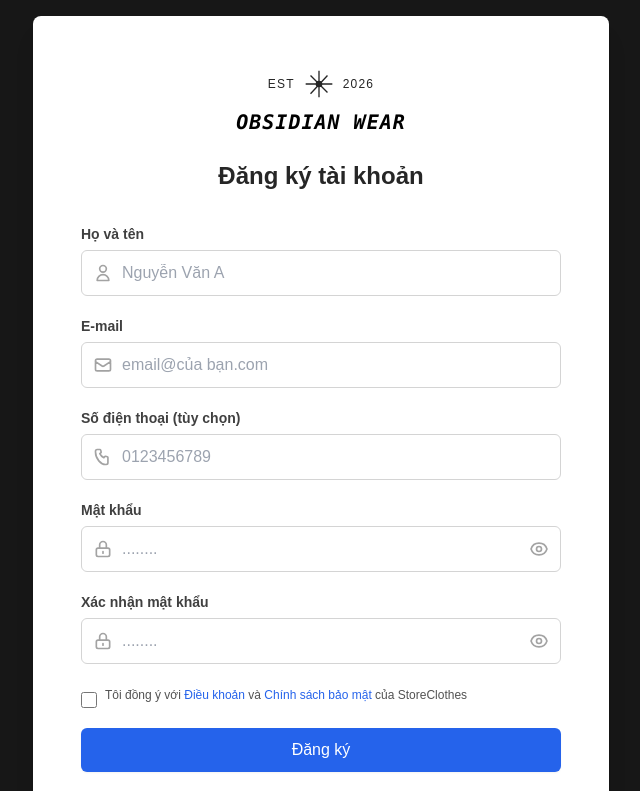
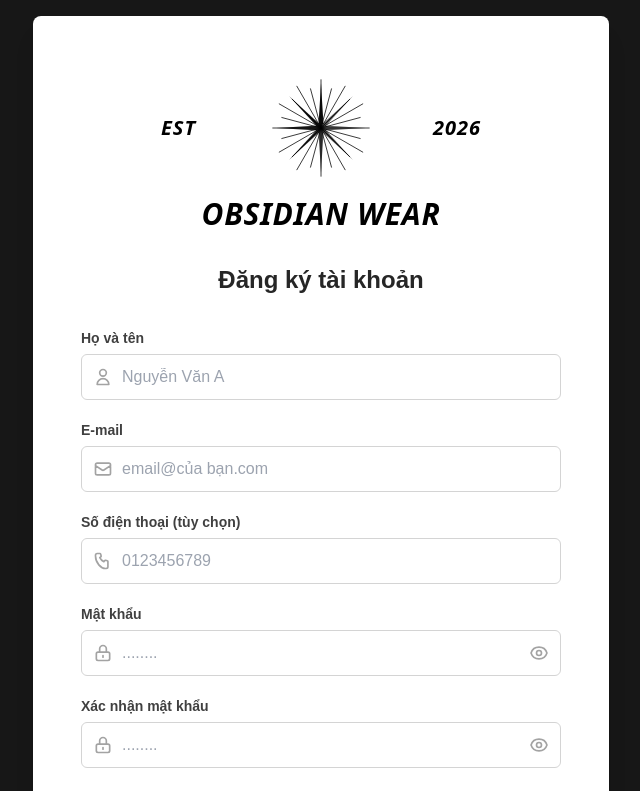
Before and after one commit to phuloi171024/Obsidian-Wear-New, a React (Vite) app in the folder client/: page /register in a window 1280 px wide. Shown: the top 791 px of the page, without its empty margins (319-959 px from the left). Built offline with nearby package versions, Linux system fonts and the light colour scheme.

Commit message:
Update Register.jsx

```diff
--- a/client/src/pages/Register.jsx
+++ b/client/src/pages/Register.jsx
@@ -40,17 +40,58 @@ const Register = () => {
   return (
     <div className="min-h-screen bg-neutral-900 flex items-center justify-center p-4">
       <div className="bg-white text-black w-full max-w-xl rounded-lg shadow-xl p-8 md:p-12 flex flex-col items-center">
-        {/* LOGO */}
-        <div className="flex flex-col items-center mb-6 select-none">
-          <div className="flex items-center space-x-2 text-xs font-serif tracking-widest text-neutral-800">
-            <span>EST</span>
-            <svg className="w-8 h-8 my-1" viewBox="0 0 24 24" fill="none" stroke="currentColor" strokeWidth="1">
-              <path d="M12 2v20M2 12h20M5.64 5.64l12.72 12.72M5.64 19.36L18.36 5.64" />
-              <circle cx="12" cy="12" r="2" fill="currentColor" />
+
+        {/* CỤM LOGO OBSIDIAN WEAR CHUẨN ĐỒNG BỘ */}
+        <div className="flex flex-col items-center mb-8 select-none w-full max-w-sm">
+          <div className="flex items-center justify-center w-full relative">
+            {/* Chữ EST bên trái */}
+            <span className="text-xl font-black font-sans italic tracking-wider text-black absolute left-4 md:left-8">
+              EST
+            </span>
+
+            {/* Biểu tượng Ngôi sao tỏa sáng (Spike Starburst) chính giữa */}
+            <svg className="w-32 h-32 text-black" viewBox="0 0 100 100" fill="currentColor">
+              {/* Tâm ngôi sao phối hiệu ứng 3D đổ bóng */}
+              <polygon points="50,15 52,48 50,50 48,48" fill="#111" />
+              <polygon points="50,85 52,52 50,50 48,52" fill="#444" />
+              <polygon points="15,50 48,48 50,50 48,52" fill="#222" />
+              <polygon points="85,50 52,48 50,50 52,52" fill="#555" />
+
+              <polygon points="25,25 49,47 50,50 47,49" fill="#111" />
+              <polygon points="75,75 51,53 50,50 53,51" fill="#444" />
+              <polygon points="25,75 47,51 50,50 49,53" fill="#222" />
+              <polygon points="75,25 53,49 50,50 51,47" fill="#555" />
+
+              {/* Các tia sáng phụ xung quanh */}
+              {[...Array(24)].map((_, i) => {
+                const angle = (i * 15) * Math.PI / 180;
+                const length = i % 2 === 0 ? 38 : 32;
+                const x2 = 50 + length * Math.cos(angle);
+                const y2 = 50 + length * Math.sin(angle);
+                return (
+                  <line
+                    key={i}
+                    x1="50"
+                    y1="50"
+                    x2={x2}
+                    y2={y2}
+                    stroke="black"
+                    strokeWidth="0.6"
+                  />
+                );
+              })}
             </svg>
-            <span>2026</span>
+
+            {/* Chữ 2026 bên phải */}
+            <span className="text-xl font-black font-sans italic tracking-wider text-black absolute right-4 md:right-8">
+              2026
+            </span>
           </div>
-          <h1 className="text-xl font-black tracking-wider uppercase font-mono italic mt-1 text-black">Obsidian Wear</h1>
+
+          {/* Tên thương hiệu */}
+          <h1 className="text-3xl font-black tracking-wide uppercase font-sans italic mt-1 text-black text-center w-full">
+            OBSIDIAN WEAR
+          </h1>
         </div>
 
         <h2 className="text-2xl font-bold mb-8 text-neutral-800">Đăng ký tài khoản</h2>
@@ -62,7 +103,7 @@ const Register = () => {
               <span className="absolute inset-y-0 left-0 flex items-center pl-3 text-neutral-400">
                 <svg className="w-5 h-5" fill="none" stroke="currentColor" strokeWidth="2" viewBox="0 0 24 24"><path strokeLinecap="round" strokeLinejoin="round" d="M16 7a4 4 0 11-8 0 4 4 0 018 0zM12 14a7 7 0 00-7 7h14a7 7 0 00-7-7z" /></svg>
               </span>
-              <input type="text" name="fullName" placeholder="Nguyễn Văn A" value={formData.fullName} onChange={handleChange} required className="w-full pl-10 pr-4 py-2.5 border border-neutral-300 rounded-md focus:outline-none focus:ring-2 focus:ring-blue-500 bg-white text-black" />
+              <input type="text" name="fullName" placeholder="Nguyễn Văn A" value={formData.fullName} onChange={handleChange} required className="w-full pl-10 pr-4 py-2.5 border border-neutral-300 rounded-md focus:outline-none focus:ring-2 focus:ring-neutral-800 bg-white text-black" />
             </div>
           </div>
 
@@ -72,7 +113,7 @@ const Register = () => {
               <span className="absolute inset-y-0 left-0 flex items-center pl-3 text-neutral-400">
                 <svg className="w-5 h-5" fill="none" stroke="currentColor" strokeWidth="2" viewBox="0 0 24 24"><path strokeLinecap="round" strokeLinejoin="round" d="M3 8l7.89 5.26a2 2 0 002.22 0L21 8M5 19h14a2 2 0 002-2V7a2 2 0 00-2-2H5a2 2 0 00-2 2v10a2 2 0 002 2z" /></svg>
               </span>
-              <input type="email" name="email" placeholder="email@của bạn.com" value={formData.email} onChange={handleChange} required className="w-full pl-10 pr-4 py-2.5 border border-neutral-300 rounded-md focus:outline-none focus:ring-2 focus:ring-blue-500 bg-white text-black" />
+              <input type="email" name="email" placeholder="email@của bạn.com" value={formData.email} onChange={handleChange} required className="w-full pl-10 pr-4 py-2.5 border border-neutral-300 rounded-md focus:outline-none focus:ring-2 focus:ring-neutral-800 bg-white text-black" />
             </div>
           </div>
 
@@ -82,7 +123,7 @@ const Register = () => {
               <span className="absolute inset-y-0 left-0 flex items-center pl-3 text-neutral-400">
                 <svg className="w-5 h-5" fill="none" stroke="currentColor" strokeWidth="2" viewBox="0 0 24 24"><path strokeLinecap="round" strokeLinejoin="round" d="M3 5a2 2 0 012-2h3.28a1 1 0 01.94.725l.548 2.2a1 1 0 01-.321.988l-1.305.98a10.582 10.582 0 004.872 4.872l.98-1.305a1 1 0 01.988-.321l2.2.548a1 1 0 01.725.94V19a2 2 0 01-2 2h-1C9.716 21 3 14.284 3 6V5z" /></svg>
               </span>
-              <input type="tel" name="phone" placeholder="0123456789" value={formData.phone} onChange={handleChange} className="w-full pl-10 pr-4 py-2.5 border border-neutral-300 rounded-md focus:outline-none focus:ring-2 focus:ring-blue-500 bg-white text-black" />
+              <input type="tel" name="phone" placeholder="0123456789" value={formData.phone} onChange={handleChange} className="w-full pl-10 pr-4 py-2.5 border border-neutral-300 rounded-md focus:outline-none focus:ring-2 focus:ring-neutral-800 bg-white text-black" />
             </div>
           </div>
 
@@ -92,7 +133,7 @@ const Register = () => {
               <span className="absolute inset-y-0 left-0 flex items-center pl-3 text-neutral-400">
                 <svg className="w-5 h-5" fill="none" stroke="currentColor" strokeWidth="2" viewBox="0 0 24 24"><path strokeLinecap="round" strokeLinejoin="round" d="M12 15v2m-6 4h12a2 2 0 002-2v-6a2 2 0 00-2-2H6a2 2 0 00-2 2v6a2 2 0 002 2zm10-10V7a4 4 0 00-8 0v4h8z" /></svg>
               </span>
-              <input type={showPassword ? 'text' : 'password'} name="password" placeholder="........" value={formData.password} onChange={handleChange} required className="w-full pl-10 pr-10 py-2.5 border border-neutral-300 rounded-md focus:outline-none focus:ring-2 focus:ring-blue-500 bg-white text-black" />
+              <input type={showPassword ? 'text' : 'password'} name="password" placeholder="........" value={formData.password} onChange={handleChange} required className="w-full pl-10 pr-10 py-2.5 border border-neutral-300 rounded-md focus:outline-none focus:ring-2 focus:ring-neutral-800 bg-white text-black" />
               <button type="button" onClick={() => setShowPassword(!showPassword)} className="absolute inset-y-0 right-0 flex items-center pr-3 text-neutral-400 hover:text-neutral-600">
                 <svg className="w-5 h-5" fill="none" stroke="currentColor" strokeWidth="2" viewBox="0 0 24 24"><path strokeLinecap="round" strokeLinejoin="round" d="M15 12a3 3 0 11-6 0 3 3 0 016 0zM2.458 12C3.732 7.943 7.523 5 12 5c4.478 0 8.268 2.943 9.542 7-1.274 4.057-5.064 7-9.542 7-4.477 0-8.268-2.943-9.542-7z" /></svg>
               </button>
@@ -105,7 +146,7 @@ const Register = () => {
               <span className="absolute inset-y-0 left-0 flex items-center pl-3 text-neutral-400">
                 <svg className="w-5 h-5" fill="none" stroke="currentColor" strokeWidth="2" viewBox="0 0 24 24"><path strokeLinecap="round" strokeLinejoin="round" d="M12 15v2m-6 4h12a2 2 0 002-2v-6a2 2 0 00-2-2H6a2 2 0 00-2 2v6a2 2 0 002 2zm10-10V7a4 4 0 00-8 0v4h8z" /></svg>
               </span>
-              <input type={showConfirmPassword ? 'text' : 'password'} name="confirmPassword" placeholder="........" value={formData.confirmPassword} onChange={handleChange} required className="w-full pl-10 pr-10 py-2.5 border border-neutral-300 rounded-md focus:outline-none focus:ring-2 focus:ring-blue-500 bg-white text-black" />
+              <input type={showConfirmPassword ? 'text' : 'password'} name="confirmPassword" placeholder="........" value={formData.confirmPassword} onChange={handleChange} required className="w-full pl-10 pr-10 py-2.5 border border-neutral-300 rounded-md focus:outline-none focus:ring-2 focus:ring-neutral-800 bg-white text-black" />
               <button type="button" onClick={() => setShowConfirmPassword(!showConfirmPassword)} className="absolute inset-y-0 right-0 flex items-center pr-3 text-neutral-400 hover:text-neutral-600">
                 <svg className="w-5 h-5" fill="none" stroke="currentColor" strokeWidth="2" viewBox="0 0 24 24"><path strokeLinecap="round" strokeLinejoin="round" d="M15 12a3 3 0 11-6 0 3 3 0 016 0zM2.458 12C3.732 7.943 7.523 5 12 5c4.478 0 8.268 2.943 9.542 7-1.274 4.057-5.064 7-9.542 7-4.477 0-8.268-2.943-9.542-7z" /></svg>
               </button>
@@ -113,18 +154,20 @@ const Register = () => {
           </div>
 
           <div className="flex items-start space-x-2 pt-1">
-            <input type="checkbox" id="agreeTerms" name="agreeTerms" checked={formData.agreeTerms} onChange={handleChange} required className="mt-1 rounded border-neutral-300 text-blue-600 focus:ring-blue-500 h-4 w-4" />
-            <label htmlFor="agreeTerms" className="text-xs text-neutral-600 leading-tight">
-              Tôi đồng ý với <a href="#" className="text-blue-600 hover:underline">Điều khoản</a> và <a href="#" className="text-blue-600 hover:underline">Chính sách bảo mật</a> của StoreClothes
+            <input type="checkbox" id="agreeTerms" name="agreeTerms" checked={formData.agreeTerms} onChange={handleChange} required className="mt-1 rounded border-neutral-300 text-neutral-900 focus:ring-neutral-800 h-4 w-4" />
+            <label htmlFor="agreeTerms" className="text-xs text-neutral-600 leading-tight select-none">
+              Tôi đồng ý với <a href="#" className="text-black font-semibold hover:underline">Điều khoản</a> và <a href="#" className="text-black font-semibold hover:underline">Chính sách bảo mật</a> của OBSIDIAN WEAR
             </label>
           </div>
 
-          <button type="submit" className="w-full bg-blue-600 hover:bg-blue-700 text-white font-medium py-2.5 rounded-md transition duration-200 shadow-sm">Đăng ký</button>
+          <button type="submit" className="w-full bg-neutral-900 hover:bg-neutral-800 text-white font-medium py-2.5 rounded-md transition duration-200 shadow-sm uppercase tracking-wider text-sm">
+            Đăng ký
+          </button>
         </form>
 
         <p className="text-xs text-neutral-500 mt-6">
           Đã có tài khoản?{' '}
-          <Link to="/login" className="text-blue-600 font-semibold hover:underline">
+          <Link to="/login" className="text-black font-bold hover:underline">
             Đăng nhập
           </Link>
         </p>
```
